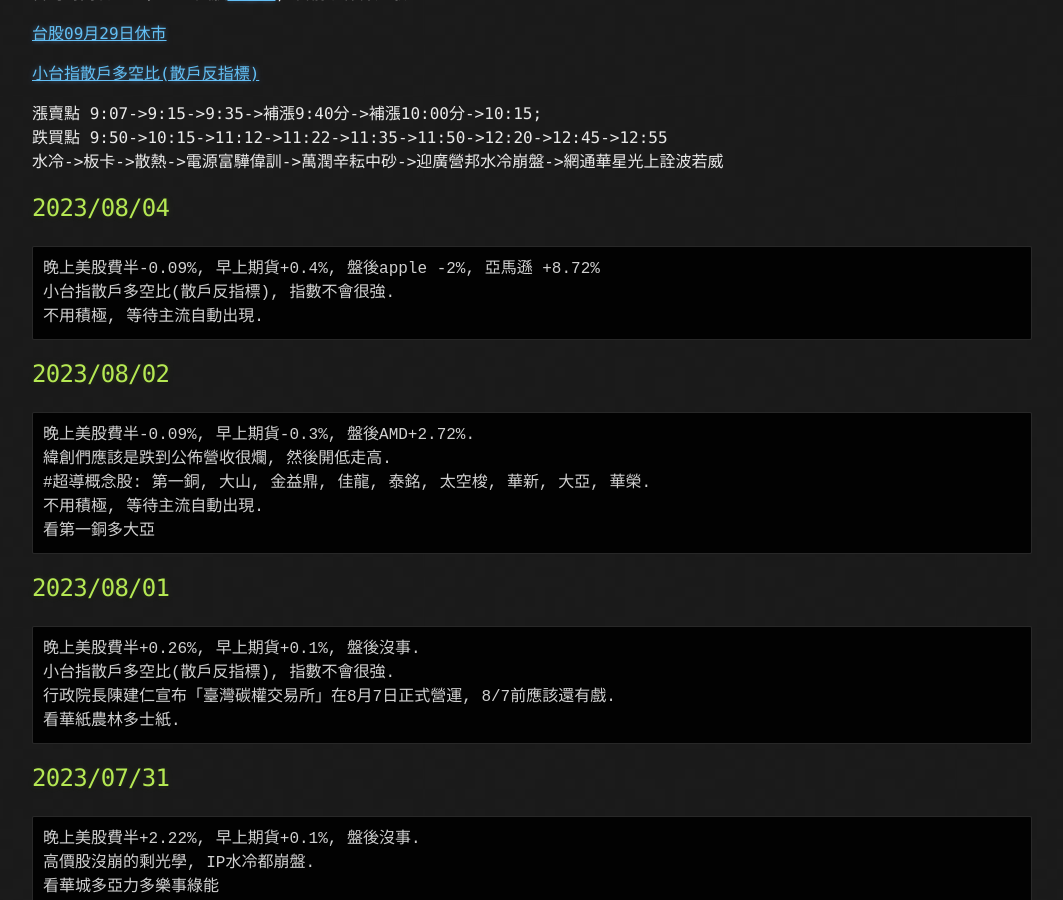
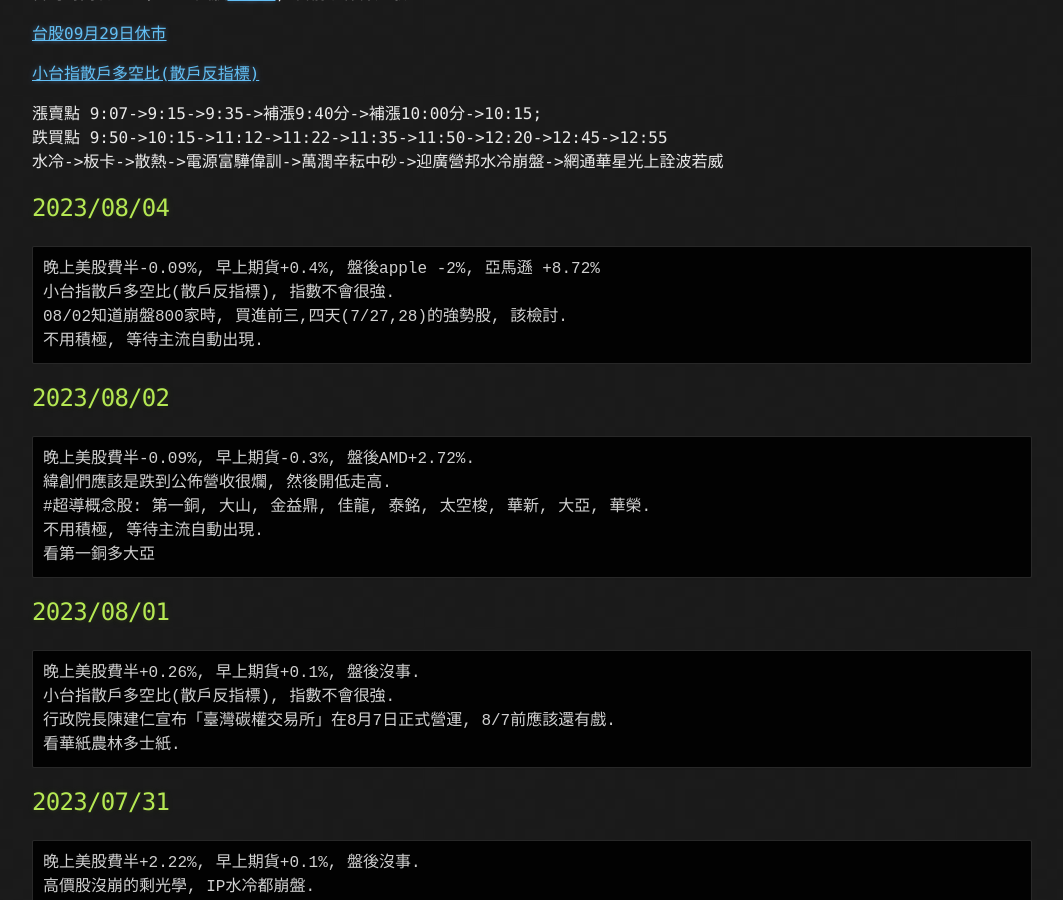
Before and after one commit to lepg5487/Stock_God, a Jekyll site: the page built from index.md, in a window 1280 px wide and 900 px high, scrolled down 436 px. Shown: the whole window, without its empty margins (108-1171 px from the left). Built offline with Jekyll 4.4.1, drawn with Linux system fonts in a browser that asks for light colours; our own code applies the rules of GitHub Pages for plain Markdown files.

Commit message:
Update index.md

````diff
--- a/index.md
+++ b/index.md
@@ -24,6 +24,7 @@ layout: testlayouts
 ```
 晚上美股費半-0.09%, 早上期貨+0.4%, 盤後apple -2%, 亞馬遜 +8.72%
 小台指散戶多空比(散戶反指標), 指數不會很強.
+08/02知道崩盤800家時, 買進前三,四天(7/27,28)的強勢股, 該檢討.
 不用積極, 等待主流自動出現.
 ```
 
````
